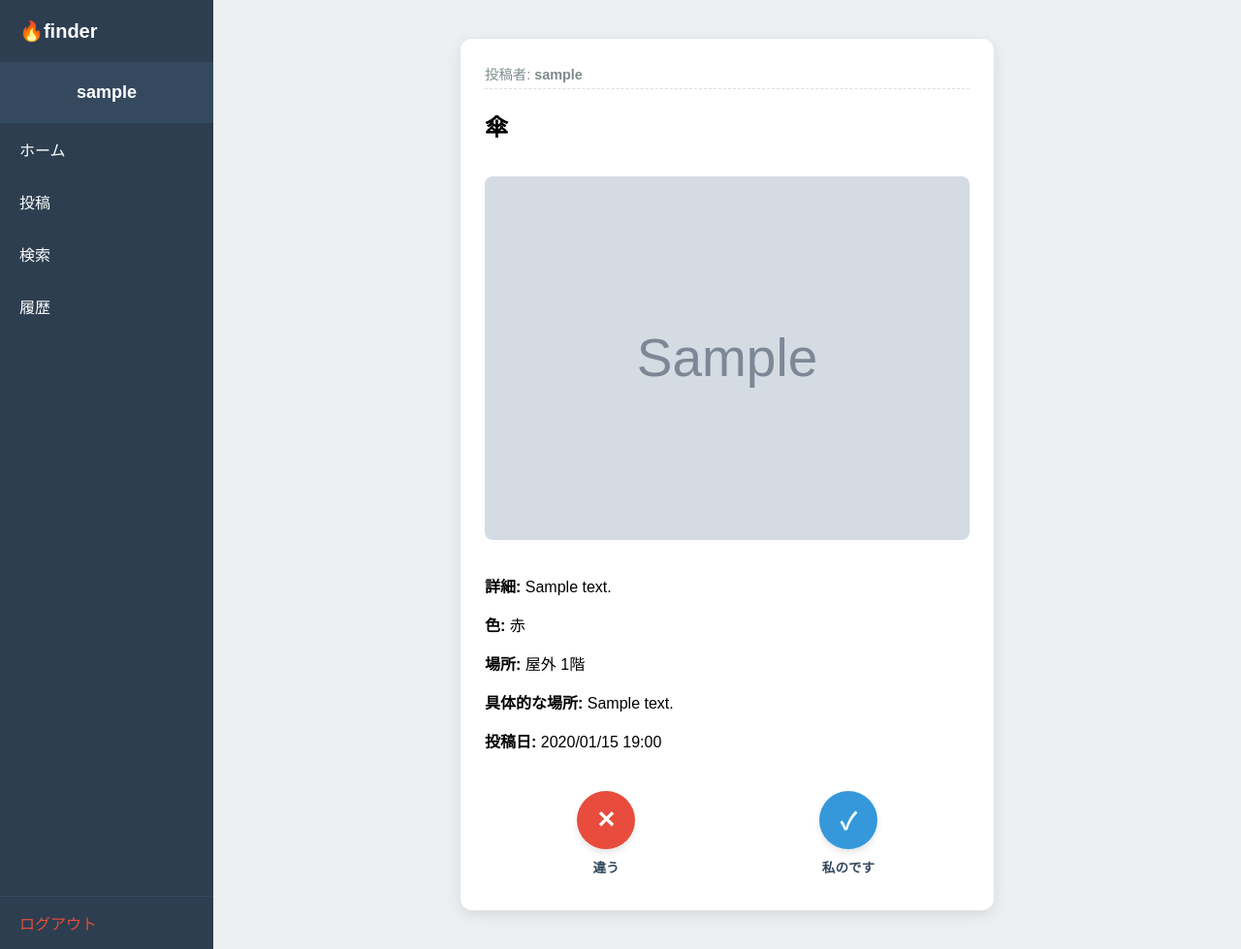
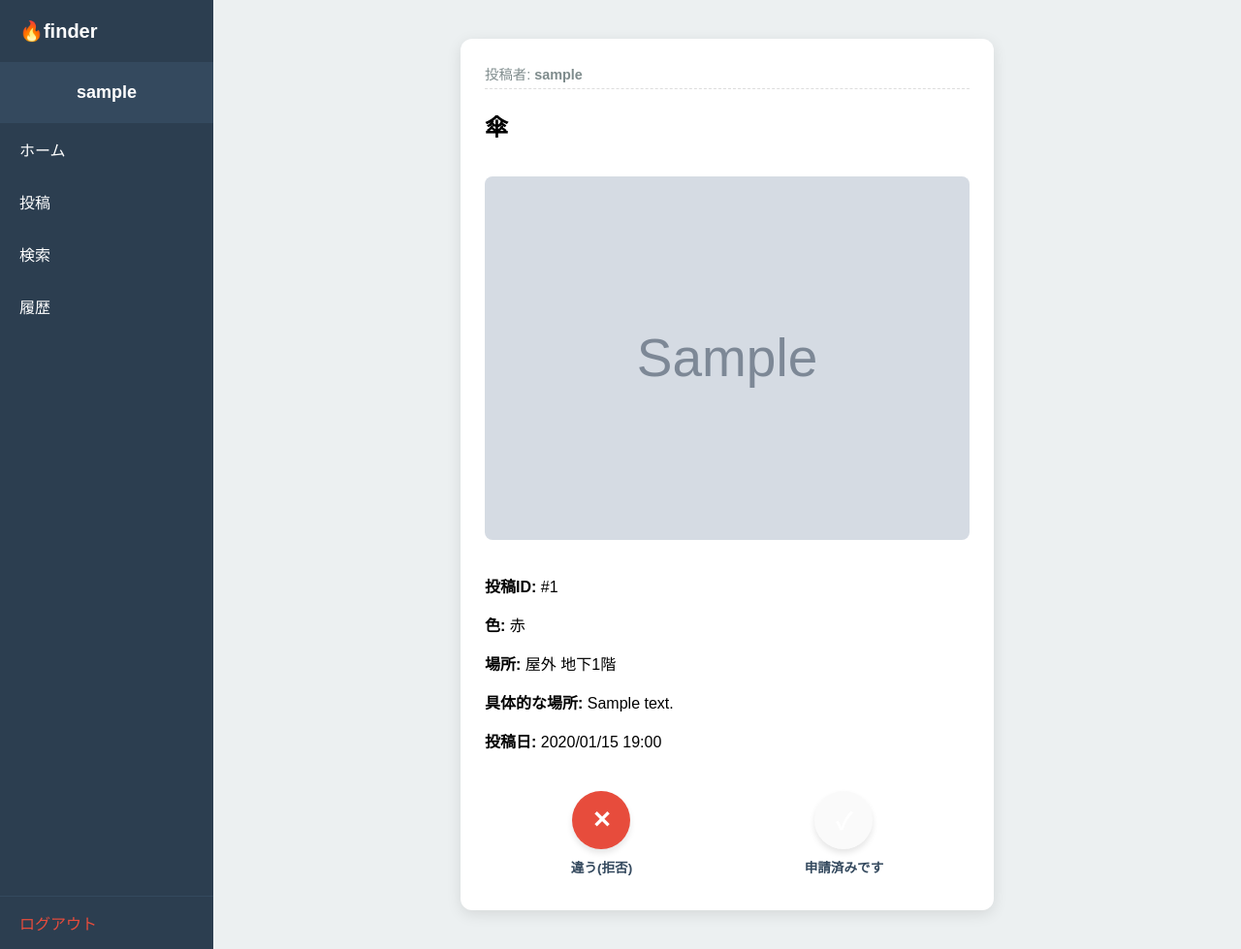
Before and after one commit to al24057/Lost_found-System, a Django app: page /detail/1/ in a window 1280 px wide. Shown: the whole page at 97% size. Run offline with Django 5.2, Linux system fonts and the light colour scheme; a user stored in the database is signed in; tables that the repository leaves empty hold one stand-in row (values such as "Sample post"); grey boxes marked "Sample" are stand-in pictures.

Commit message:
Revise detail_func

```diff
--- a/Lost_found_System/Lost_found_Web/models.py
+++ b/Lost_found_System/Lost_found_Web/models.py
@@ -45,6 +45,7 @@ class Post(models.Model):
     ]
 
     FLOOR_CHOICES = [
+        ('basement', '地下1階'),
         ('first', '1階'),
         ('second', '2階'),
         ('third', '3階'),
@@ -67,14 +68,14 @@ class Post(models.Model):
     color = models.CharField(max_length=20, choices=COLOR_CHOICES)
 
     location = models.CharField(max_length=50, choices=LOCATION_CHOICE)
-    floor = models.CharField(max_length=10, choices=FLOOR_CHOICES, blank=True, null=True)
+    floor = models.CharField(max_length=15, choices=FLOOR_CHOICES, blank=True, null=True)
 
     location_detail = models.CharField(max_length=100, blank=True)
 
     created_at = models.DateTimeField(auto_now_add=True)
 
     status = models.CharField(choices=[('open', '未解決'), ('resolved', '解決済')], default='open')
-    resolved_by = models.ForeignKey(User, on_delete=models.SET_NULL, null=True, blank=True, related_name="resolved_posts")
+    resolved_by = models.ManyToManyField(User, blank=True, related_name="applied_posts", verbose_name="申請したユーザー一覧")
     resolved_at = models.DateTimeField(null=True, blank=True)
 
     def __str__(self):
--- a/Lost_found_System/Lost_found_Web/views.py
+++ b/Lost_found_System/Lost_found_Web/views.py
@@ -37,10 +37,7 @@ class DetailView(LoginRequiredMixin, View):
         action = request.POST.get('action')
 
         if action == 'resolve':
-            post.status = 'resolved'
-            post.resolved_by = request.user
-            post.resolved_at = timezone.now()
-            post.save()
+            post.resolved_by.add(request.user)
 
         return redirect('Lost_found_Web:home')
 
--- a/Lost_found_System/templates/Lost_found_Web/detail.html
+++ b/Lost_found_System/templates/Lost_found_Web/detail.html
@@ -50,7 +50,7 @@
         {% endif %}
 
         <div class="detail-info">
-          <p><strong>詳細:</strong> {{ post.item_detail|default:"なし" }}</p>
+          <p><strong>投稿ID:</strong> #{{ post.id }}</p>
           <p><strong>色:</strong> {{ post.get_color_display }}</p>
           <p><strong>場所:</strong> {{ post.get_location_display }} {{ post.get_floor_display|default:"" }}</p>
           <p><strong>具体的な場所:</strong> {{ post.location_detail|default:"なし" }}</p>
@@ -66,15 +66,24 @@
                   <a href="{% url 'Lost_found_Web:home' %}" class="round-btn btn-cancel">
                     <span class="icon">✕</span>
                   </a>
-                  <span class="btn-label">違う</span>
+                  <span class="btn-label">違う(拒否)</span>
                 </div>
 
-                <div class="btn-wrapper">
-                  <button type="submit" name="action" value="resolve" class="round-btn btn-confirm">
-                    <span class="icon">✓</span>
-                  </button>
-                  <span class="btn-label">私のです</span>
-                </div>
+                {% if request.user in post.resolved_by.all %}
+                  <div class="btn-wrapper">
+                    <button disabled class="round-btn btn-disabled">
+                      <span class="icon">✓</span>
+                    </button>
+                    <span class="btn-label">申請済みです</span>
+                  </div>
+                {% else %}
+                  <div class="btn-wrapper">
+                    <button type="submit" name="action" value="resolve" class="round-btn btn-confirm">
+                      <span class="icon">✓</span>
+                    </button>
+                    <span class="btn-label">私のです(申請)</span>
+                  </div>
+                {% endif %}
               </div>
             </form>
           {% else %}
```
Also changed, not shown: Lost_found_System/Lost_found_Web/admin.py (+14 -1 lines), Lost_found_System/Lost_found_Web/migrations/0008_alter_post_floor.py (added), Lost_found_System/Lost_found_Web/migrations/0009_alter_post_floor.py (added), Lost_found_System/Lost_found_Web/migrations/0010_remove_post_resolved_by_post_resolved_by.py (added).
